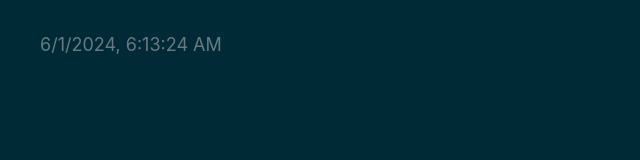
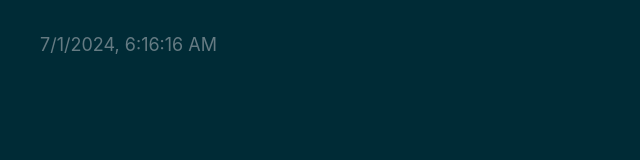
Before and after one commit to web3cave/16-Secureum, a plain HTML site: page index.html in a window 1280 px wide. Shown: the full height of the page, 0-640 px from the left. Drawn offline with Linux system fonts and the light colour scheme.

Commit message:
deploy: dd69eb775c0f1c46360598ef421942a274724a56

```diff
--- a/index.html
+++ b/index.html
@@ -54,8 +54,8 @@
     <!-- %after-body-begin.html% -->
 
     <footer>
-      <a class="footer-link" href="https://github.com/web3cave/16-Secureum/actions/runs/9328171875">
-        <time id="build-timestamp" datetime="2024-06-01T06:13:24.431Z">2024-06-01T06:13:24.431Z</time>
+      <a class="footer-link" href="https://github.com/web3cave/16-Secureum/actions/runs/9739150547">
+        <time id="build-timestamp" datetime="2024-07-01T06:16:16.297Z">2024-07-01T06:16:16.297Z</time>
       </a>
       <a class="footer-link" href="https://github.com/osmoscraft/osmosfeed">osmosfeed 1.15.1</a>
     </footer>
```
Also changed, not shown: 1 other file.
